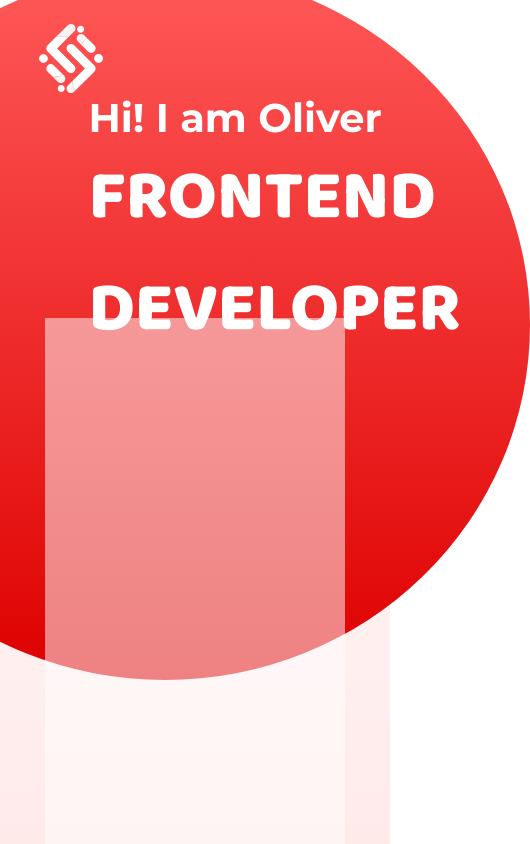
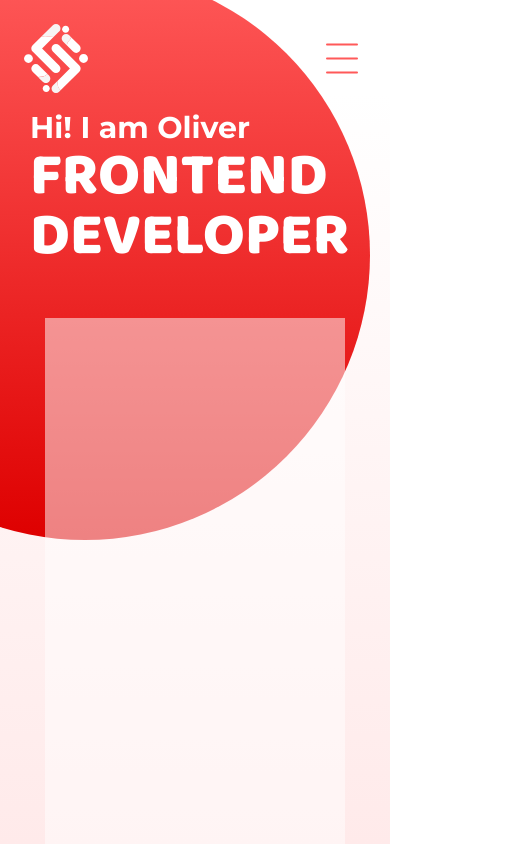
Before and after one commit to OliverHaerle/Portfolio, an Angular app: page / in a window 390 px wide. Shown: the top 844 px of the page, 530 px wide, since content can reach past the window. Built offline with nearby package versions, Linux system fonts and the light colour scheme.

Commit message:
fixed red circle

```diff
--- a/src/app/app.component.html
+++ b/src/app/app.component.html
@@ -2,7 +2,7 @@
 
 <app-hello></app-hello>
 
-<app-about-me id="aboutme"></app-about-me>
+<!-- <app-about-me id="aboutme"></app-about-me>
 
 <app-skillset id="skillset"></app-skillset>
 
@@ -16,4 +16,4 @@
 
 <app-contact id="contact"></app-contact>
 
-<app-footer></app-footer>
+<app-footer></app-footer> -->
--- a/src/app/hello/hello.component.scss
+++ b/src/app/hello/hello.component.scss
@@ -138,17 +138,32 @@ section {
 }
 
 @media (max-width: 850px) {
-    .hello {
-        color: white;
-        position: absolute;
-        left: 15%;
-    }
-
     .big-red-dot {
-        height: 710px;
+        height: 730px;
         width: 730px;
         top: -30px;
         left: -200px;
+    }
+
+    section {
+        flex-direction: column-reverse;
+    }
+
+    .hello {
+        margin-top: 16px;
+        color: rgb(255 255 255);
+        position: absolute;
+        width: 100vw;
+        display: flex;
+    }
+
+    h1 {
+        line-height: 1;
+        font-size: 60px;
+    }
+
+    h2 {
+        font-size: 30px;
     }
 
     .scroll-and-icons {
@@ -163,11 +178,32 @@ section {
         width: 100vw;
         display: flex;
         justify-content: center;
+
         .profile-pic {
             height: 70%;
             width: 300px
         }
     }
+}
 
+@media (max-width: 530px) {
+    .big-red-dot {
+        height: calc(100vw + 180px);
+        width: calc(100vw + 180px);
+        top: -30px;
+        left: -200px;
+    }
+}
 
+@media (max-width: 380px) {
+    .hello {
+        padding-left: 10px;
+        margin-top: 32px;
+    }
+    h1 {
+        font-size: 50px;
+    }
+    h2{
+        font-size: 25px;
+    }
 }
--- a/src/app/navbar/navbar.component.scss
+++ b/src/app/navbar/navbar.component.scss
@@ -84,4 +84,8 @@ a {
             cursor: pointer;
         }
     }
+
+    .logo {
+        margin-left: 24px;
+    }
 }
```
